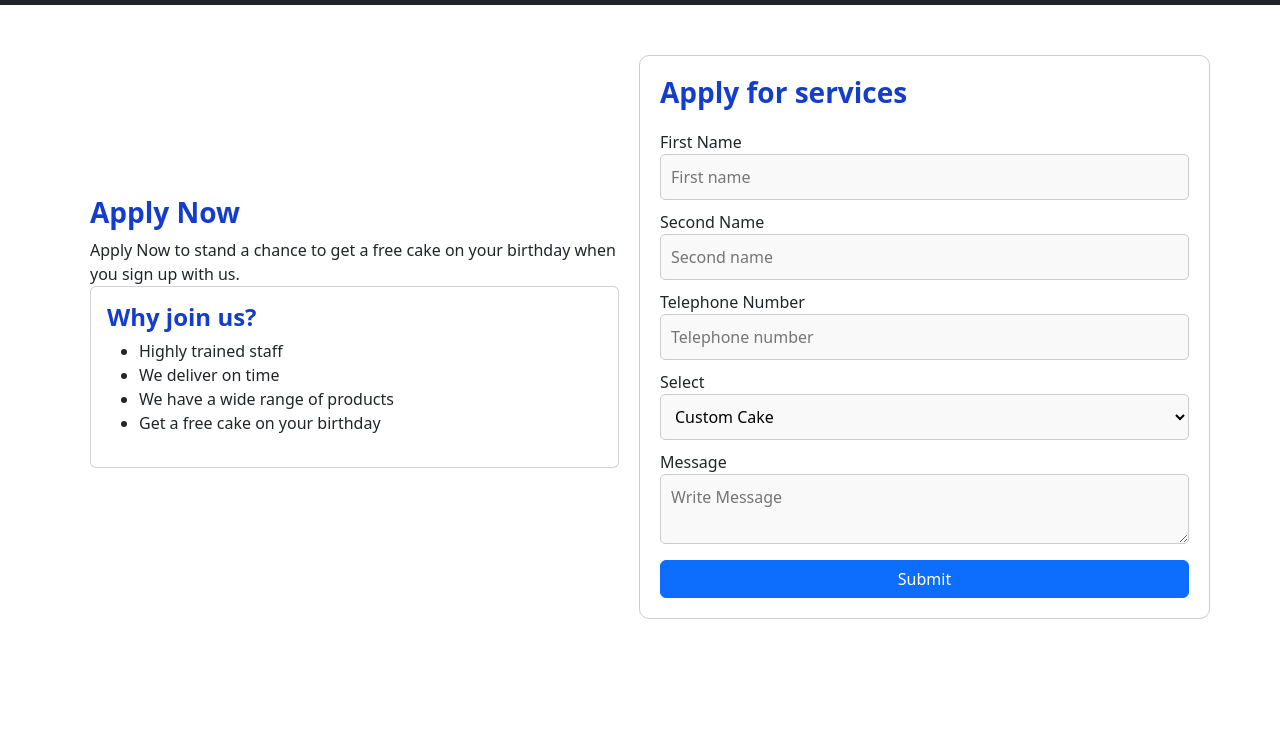
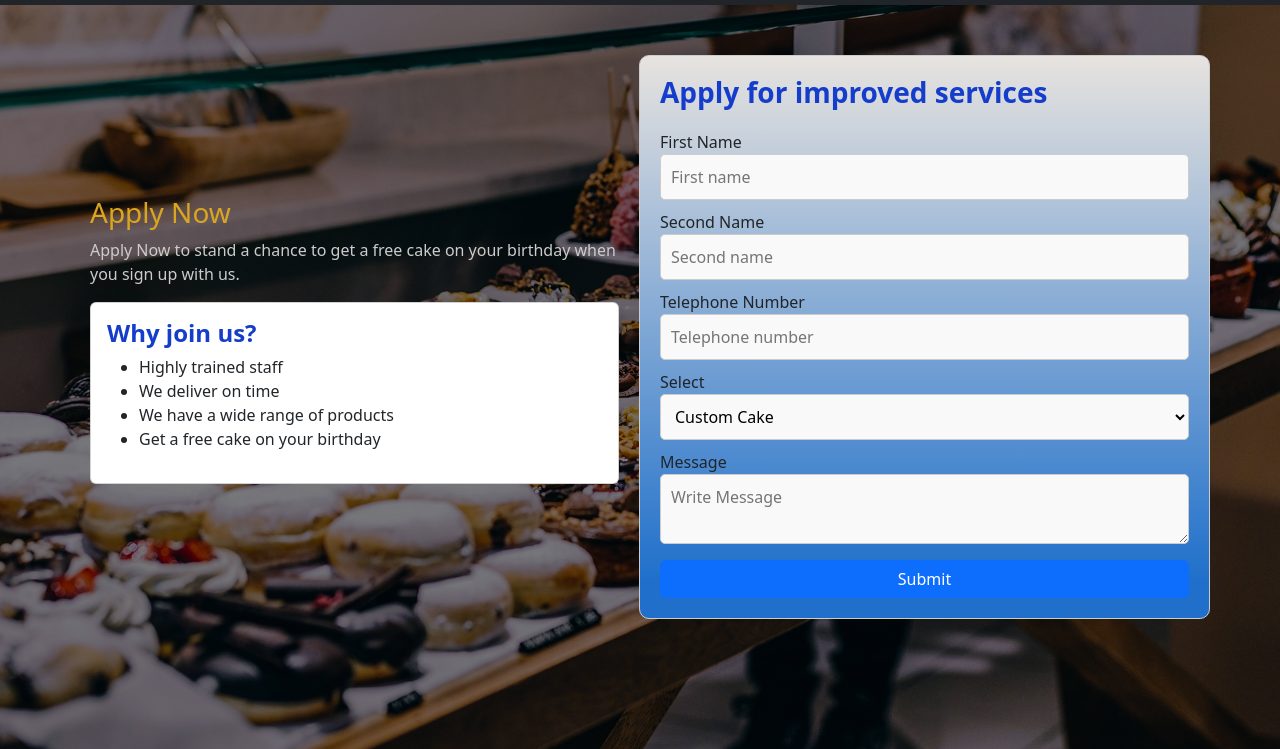
Before and after one commit to hanningtonhz2006-tech/Project102, a plain HTML site: page signUp.html in a window 1280 px wide. Shown: the part 51-800 px from the top of the page. Drawn offline with nearby package versions, Linux system fonts and the light colour scheme.

Commit message:
more styling

```diff
--- a/contactus-style.css
+++ b/contactus-style.css
@@ -27,7 +27,9 @@
         }
         .card{
             margin: 10px;
-            background: linear-gradient(rgba(243, 242, 248, 0.789), rgba(105, 92, 190, 0.842));
+           background: linear-gradient(180deg, #c9904f 19%, #a67856 39%, #61472e 93%);
+           color: #ccc;
+           font-weight: bold;
         }
         #left-side{
 
--- a/signUp.css
+++ b/signUp.css
@@ -1,12 +1,17 @@
 body{
     font-family: system-ui, -apple-system, BlinkMacSystemFont, 'Segoe UI', Roboto, Oxygen, Ubuntu, Cantarell, 'Open Sans', 'Helvetica Neue', sans-serif;
+    background: linear-gradient(rgba(0, 0, 0, 0.5), rgba(0, 0, 0, 0.5)), url(pexels-doughnuts-1868573_1920.jpg);
+            background-size: cover;
+            background-position: center;
+            background-repeat: no-repeat;
+            height: 100vh;
 }
 .form-side {
     margin-top: 50px;
     border: 1px solid #ccc;
     border-radius:10px;
     padding: 20px;
-
+    background: linear-gradient(180deg, #e7e3df 0%, #2070cb 93%);
 }
 .form-side input[type="text"], .form-side input[type="email"], .form-side textarea, .form-side select, .form-side input[type="tel"] {
     width: 100%;
@@ -27,6 +32,7 @@ body{
     color: rgb(21, 61, 204);
     margin-bottom: 20px;
     font-weight: bold;
+
 }
 .content-side{
     display: fixed;
@@ -34,7 +40,7 @@ body{
     padding: 20px;
     margin-top: 15%;
 }
-.content-side h3, .content-side h4{
+.content-side h4{
     color: rgb(21, 61, 204);
     font-weight: bold;
 }
@@ -42,3 +48,9 @@ body{
     position: relative;
     width: 100%;
 }
+.content-side h3{
+    color: goldenrod;
+}
+.content-side p{
+    color: #ccc;
+}
--- a/signUp.html
+++ b/signUp.html
@@ -67,7 +67,7 @@
   <div class="row">
     <div class="col content-side">
         <h3>Apply Now</h3>
-      Apply Now to stand a chance to get a free cake on your birthday when you sign up with us.
+      <p>Apply Now to stand a chance to get a free cake on your birthday when you sign up with us.</p>
       <div class="card">
         <div class="card-body">
           <h4 class="card-title">Why join us?</h4>
@@ -82,7 +82,7 @@
       </div>
     </div>
     <div class="col form-side">
-        <h3>Apply for services</h3>
+        <h3>Apply for improved services</h3>
       <form action="">
         <label for="name">First Name</label><br>
         <input type="text" name="" id="" required placeholder="First name">
```
Also changed, not shown: ContactUs.html (+5 -4 lines).
